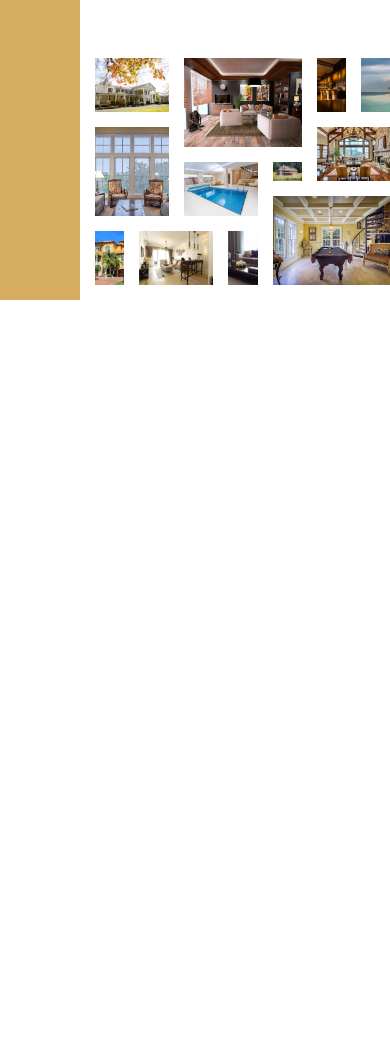
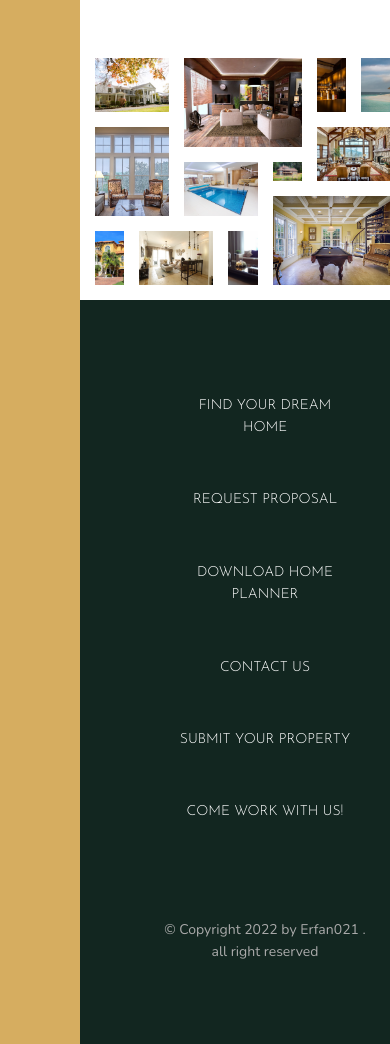
Before and after one commit to Erfan-021/3-Nexter, a website: page index.html in a window 390 px wide. Shown: the part 5888-6932 px from the top of the page. Before the commit the page ends 6188 px from the top, so only its background shows below. Drawn offline with nearby package versions, Linux system fonts and the light colour scheme.

Commit message:
feat(Core/Pages): Home - Footer section
create a footer section with grid system (responsive)

```diff
--- a/index.html
+++ b/index.html
@@ -297,7 +297,17 @@
     <!--------------------------------->
     <!-- SIDEBAR -->
     <!--------------------------------->
-    <footer class="footer"></footer>
+    <footer class="footer">
+      <ul class="nav">
+        <li class="nav__item"><a href="#" class="nav__link">Find your dream home</a></li>
+        <li class="nav__item"><a href="#" class="nav__link">Request proposal</a></li>
+        <li class="nav__item"><a href="#" class="nav__link">Download home planner</a></li>
+        <li class="nav__item"><a href="#" class="nav__link">Contact us</a></li>
+        <li class="nav__item"><a href="#" class="nav__link">Submit your property</a></li>
+        <li class="nav__item"><a href="#" class="nav__link">Come work with us!</a></li>
+      </ul>
+      <p class="copyright">&copy; Copyright 2022 by Erfan021 . all right reserved</p>
+    </footer>
 
     <script type="module" src="https://unpkg.com/ionicons@5.5.2/dist/ionicons/ionicons.esm.js"></script>
     <script nomodule src="https://unpkg.com/ionicons@5.5.2/dist/ionicons/ionicons.js"></script>
--- a/sass/_footer.scss
+++ b/sass/_footer.scss
@@ -1,3 +1,43 @@
 .footer {
+  background-color: $color-secondary;
   grid-column: full-start / full-end;
+
+  padding: 8rem;
 }
+
+.nav {
+  list-style: none;
+  display: grid;
+  grid-template-columns: repeat(auto-fit, minmax(15rem, 1fr));
+  grid-gap: 2rem;
+  align-items: center;
+
+  &__link:link,
+  &__link:visited {
+    text-decoration: none;
+    color: #fff;
+    text-transform: uppercase;
+    font-size: 1.4rem;
+    font-family: $font-display;
+    display: block;
+    text-align: center;
+    padding: 1.5rem;
+    transition: all 0.2s;
+  }
+
+  &__link:hover {
+    background-color: rgba(#fff, 0.1);
+    transform: translatey(-4px);
+  }
+
+  &__link:active {
+    transform: translateY(2px);
+  }
+}
+
+.copyright {
+  font-size: 1.4rem;
+  text-align: center;
+  margin-top: 8rem;
+  color: $color-grey-light-2;
+}
```
Also changed, not shown: css/style.css.
